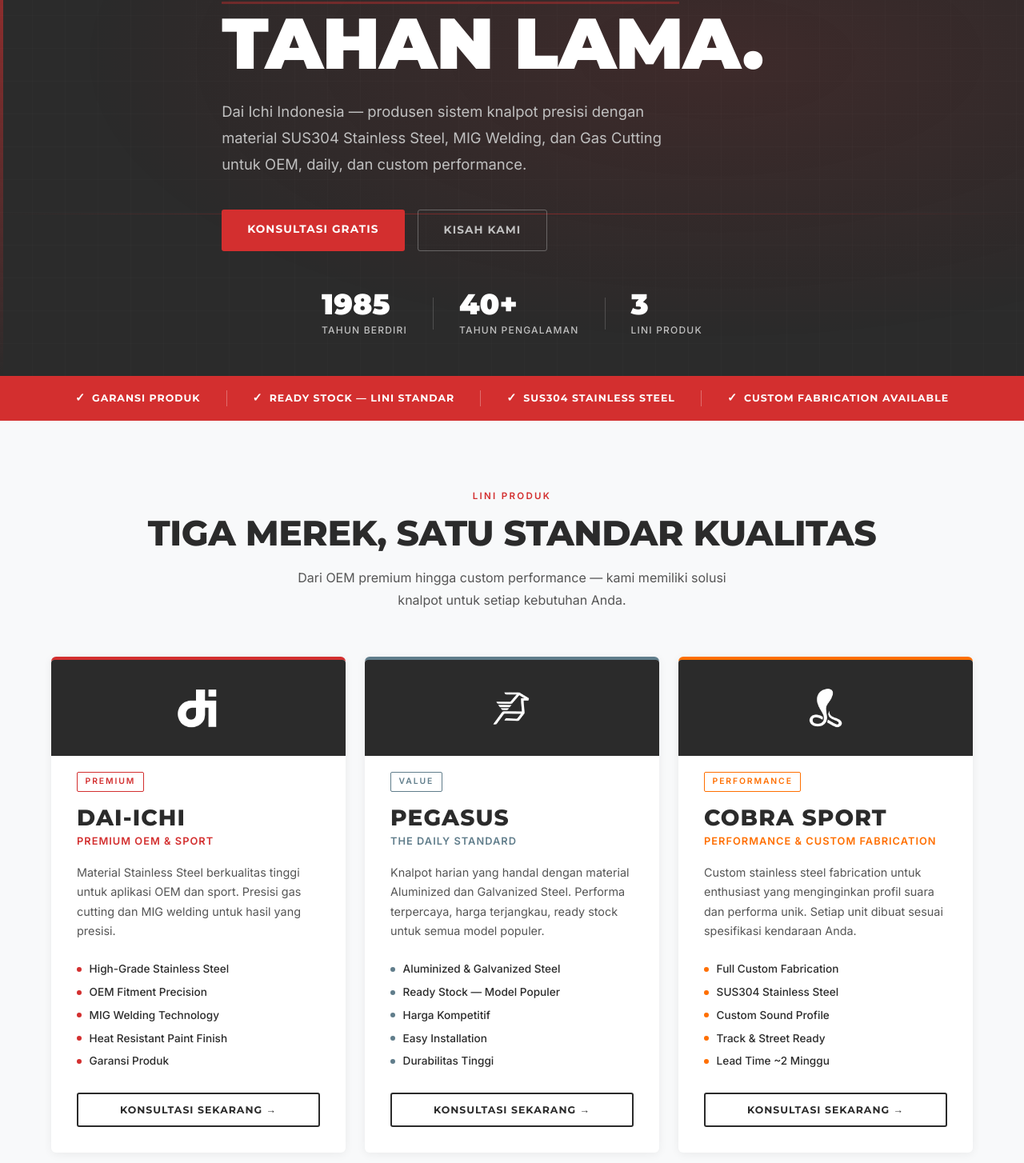
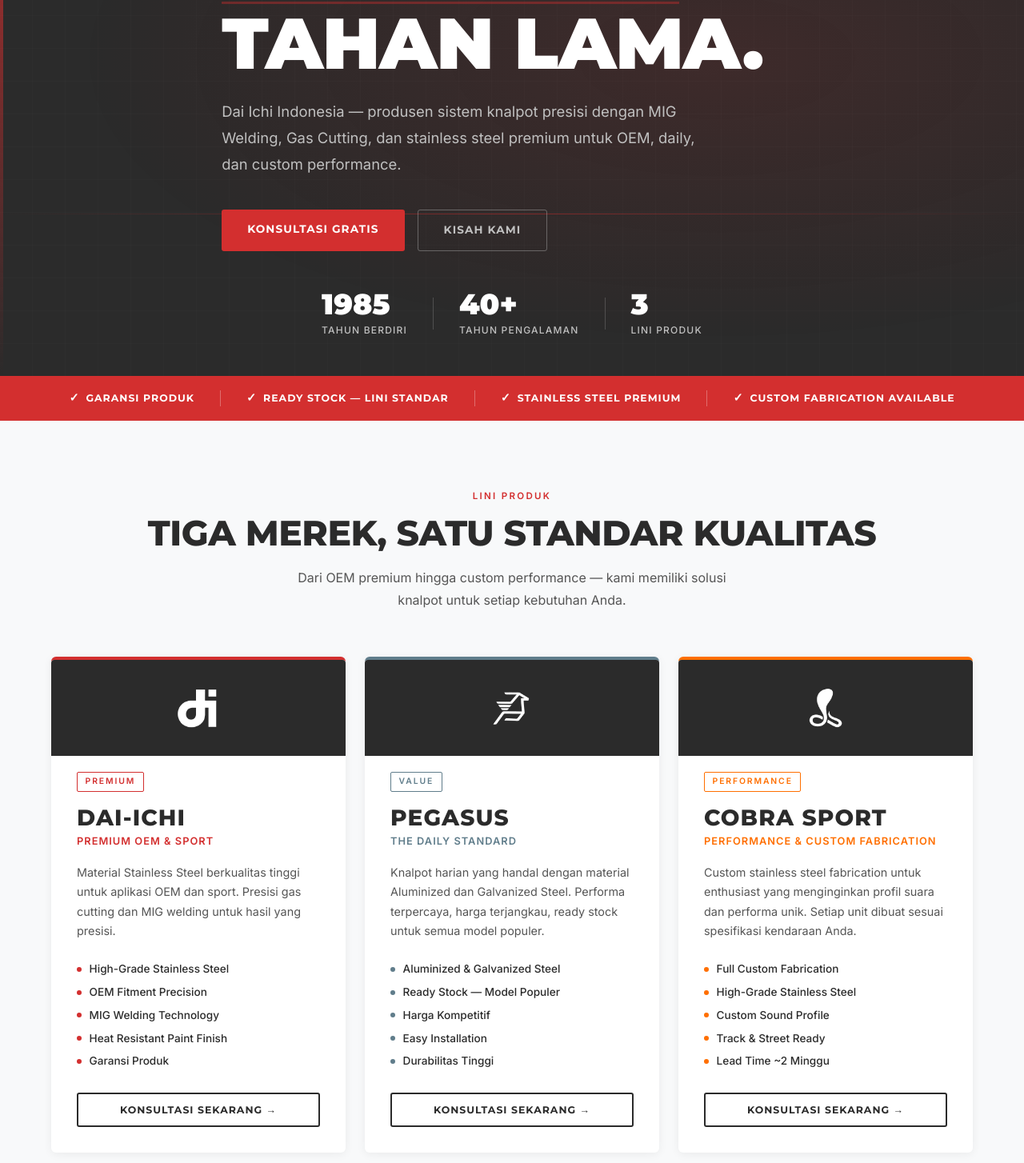
Before and after one commit to jonathango98/dai-ichi-website, a React (Vite) app: page / in a window 1280 px wide. Shown: the part 396-1850 px from the top of the page at 80% size. Built offline with nearby package versions, Linux system fonts and the light colour scheme.

Commit message:
remove serial

```diff
--- a/index.html
+++ b/index.html
@@ -9,8 +9,8 @@
 
     <!-- Primary Meta -->
     <title>Dai Ichi Indonesia — Knalpot OEM, Custom & Performance Exhaust</title>
-    <meta name="description" content="Dai Ichi Indonesia — manufacturer of OEM, custom, and performance exhaust systems since 1985. SUS304 stainless steel. Shop online via Pegasus Knalpot." />
-    <meta name="keywords" content="knalpot, exhaust, OEM, SUS304, stainless steel, custom exhaust, Dai Ichi, Pegasus Knalpot, Cobra Sport, Indonesia, Sidoarjo" />
+    <meta name="description" content="Dai Ichi Indonesia — manufacturer of OEM, custom, and performance exhaust systems since 1985. Premium stainless steel. Shop online via Pegasus Knalpot." />
+    <meta name="keywords" content="knalpot, exhaust, OEM, stainless steel, custom exhaust, Dai Ichi, Pegasus Knalpot, Cobra Sport, Indonesia, Sidoarjo" />
 
     <!-- Open Graph -->
     <meta property="og:type" content="website" />
--- a/src/i18n/translations.js
+++ b/src/i18n/translations.js
@@ -10,7 +10,7 @@
       navTitle: 'Navigasi',
       brandsTitle: 'Merek Kami',
       brands: [
-        'Dai-ichi — Premium OEM & SUS304',
+        'Dai-ichi — Premium OEM & Sport',
         'Pegasus — Daily OEM Premium Standard',
         'Cobra Sport — Performance Custom',
       ],
@@ -20,13 +20,13 @@
     },
     home: {
       metaTitle: 'Dai Ichi Indonesia — OEM, Custom & Performance Exhaust',
-      metaDescription: 'Dai Ichi Indonesia — produsen sistem knalpot sejak 1985. 3 merek, SUS304 stainless steel, pengiriman ke seluruh Indonesia.',
+      metaDescription: 'Dai Ichi Indonesia — produsen sistem knalpot sejak 1985. 3 merek, stainless steel premium, pengiriman ke seluruh Indonesia.',
       heroBadge: 'Sejak 1985 · Sidoarjo, Indonesia',
       heroTitle1: 'DIBUAT UNTUK',
       heroTitle2: 'PERFORMA.',
       heroTitle3: 'TAHAN LAMA.',
       heroSubtitle:
-        'Dai Ichi Indonesia — produsen sistem knalpot presisi dengan material SUS304 Stainless Steel, MIG Welding, dan Gas Cutting untuk OEM, daily, dan custom performance.',
+        'Dai Ichi Indonesia — produsen sistem knalpot presisi dengan MIG Welding, Gas Cutting, dan stainless steel premium untuk OEM, daily, dan custom performance.',
       heroCta: 'Konsultasi Gratis',
       heroSecondary: 'Kisah Kami',
       statFounded: 'Tahun Berdiri',
@@ -35,7 +35,7 @@
       trust: [
         'Garansi Produk',
         'Ready Stock — Lini Standar',
-        'SUS304 Stainless Steel',
+        'Stainless Steel Premium',
         'Custom Fabrication Available',
       ],
       productsLabel: 'Lini Produk',
@@ -79,7 +79,7 @@
             'Custom stainless steel fabrication untuk enthusiast yang menginginkan profil suara dan performa unik. Setiap unit dibuat sesuai spesifikasi kendaraan Anda.',
           features: [
             'Full Custom Fabrication',
-            'SUS304 Stainless Steel',
+            'High-Grade Stainless Steel',
             'Custom Sound Profile',
             'Track & Street Ready',
             'Lead Time ~2 Minggu',
@@ -206,7 +206,7 @@
           year: 'Kini',
           title: 'Tiga Merek, Satu Komitmen',
           description:
-            'Dai Ichi Indonesia mengoperasikan tiga lini merek: Dai-ichi untuk segmen premium OEM dan SUS304, Pegasus untuk Daily OEM Premium Standard, dan Cobra Sport untuk custom performance fabrication. Warisan Yahya Goenadibrata terus hidup dalam setiap sambungan las.',
+            'Dai Ichi Indonesia mengoperasikan tiga lini merek: Dai-ichi untuk segmen premium OEM dan sport, Pegasus untuk Daily OEM Premium Standard, dan Cobra Sport untuk custom performance fabrication. Warisan Yahya Goenadibrata terus hidup dalam setiap sambungan las.',
           highlight: true,
         },
       ],
@@ -217,7 +217,6 @@
       values: [
         { num: '40+', title: 'Tahun Pengalaman', desc: 'Empat dekade lebih di industri knalpot Indonesia — pengetahuan yang tidak bisa dibeli.' },
         { num: '3', title: 'Lini Merek Khusus', desc: 'Setiap merek dirancang untuk segmen pasar yang berbeda, memastikan solusi yang tepat untuk setiap kebutuhan.' },
-        { num: 'SUS304', title: 'Material Premium', desc: 'High-grade stainless steel yang sama digunakan pada aplikasi industri dan otomotif global.' },
         { num: '✓', title: 'Garansi Produk', desc: 'Kepercayaan diri kami terhadap kualitas diwujudkan dalam garansi kualitas produksi untuk semua produk lini standar.' },
       ],
     },
@@ -272,7 +271,7 @@
       ],
       warranty: { title: 'Garansi Produk', desc: 'Untuk semua lini produk standar' },
       brandMinis: [
-        { name: 'DAI-ICHI', tag: 'Premium · SUS304 · OEM', color: '#D32F2F' },
+        { name: 'DAI-ICHI', tag: 'Premium · Stainless · OEM', color: '#D32F2F' },
         { name: 'PEGASUS', tag: 'Daily · Aluminized · Ready Stock', color: '#607D8B' },
         { name: 'COBRA SPORT', tag: 'Performance · Custom · 2 Minggu', color: '#FF6F00' },
       ],
@@ -290,7 +289,7 @@
       navTitle: 'Navigation',
       brandsTitle: 'Our Brands',
       brands: [
-        'Dai-ichi — Premium OEM & SUS304',
+        'Dai-ichi — Premium OEM & Sport',
         'Pegasus — Daily OEM Premium Standard',
         'Cobra Sport — Performance Custom',
       ],
@@ -300,13 +299,13 @@
     },
     home: {
       metaTitle: 'Dai Ichi Indonesia — OEM, Custom & Performance Exhaust',
-      metaDescription: 'Dai Ichi Indonesia — manufacturer of exhaust systems since 1985. 3 brands, SUS304 stainless steel, nationwide delivery.',
+      metaDescription: 'Dai Ichi Indonesia — manufacturer of exhaust systems since 1985. 3 brands, premium stainless steel, nationwide delivery.',
       heroBadge: 'Since 1985 · Sidoarjo, Indonesia',
       heroTitle1: 'CRAFTED FOR',
       heroTitle2: 'PERFORMANCE.',
       heroTitle3: 'BUILT TO LAST.',
       heroSubtitle:
-        'Dai Ichi Indonesia — precision exhaust system manufacturer using SUS304 Stainless Steel, MIG Welding, and Gas Cutting for OEM, daily, and custom performance applications.',
+        'Dai Ichi Indonesia — precision exhaust system manufacturer using MIG Welding, Gas Cutting, and premium stainless steel for OEM, daily, and custom performance applications.',
       heroCta: 'Free Consultation',
       heroSecondary: 'Our Story',
       statFounded: 'Year Founded',
@@ -315,7 +314,7 @@
       trust: [
         'Product Warranty',
         'Ready Stock — Standard Lines',
-        'SUS304 Stainless Steel',
+        'Premium Stainless Steel',
         'Custom Fabrication Available',
       ],
       productsLabel: 'Product Lines',
@@ -359,7 +358,7 @@
             'Custom stainless steel fabrication for enthusiasts seeking a unique sound profile and performance. Every unit built to your vehicle\'s exact specification.',
           features: [
             'Full Custom Fabrication',
-            'SUS304 Stainless Steel',
+            'High-Grade Stainless Steel',
             'Custom Sound Profile',
             'Track & Street Ready',
             'Lead Time ~2 Weeks',
@@ -486,7 +485,7 @@
           year: 'Today',
           title: 'Three Brands, One Commitment',
           description:
-            'Dai Ichi Indonesia operates three brand lines: Dai-ichi for the premium OEM and SUS304 segment, Pegasus for the Daily OEM Premium Standard, and Cobra Sport for custom performance fabrication. Yahya Goenadibrata\'s legacy lives on in every weld.',
+            'Dai Ichi Indonesia operates three brand lines: Dai-ichi for the premium OEM and sport segment, Pegasus for the Daily OEM Premium Standard, and Cobra Sport for custom performance fabrication. Yahya Goenadibrata\'s legacy lives on in every weld.',
           highlight: true,
         },
       ],
@@ -497,7 +496,6 @@
       values: [
         { num: '40+', title: 'Years of Experience', desc: 'Over four decades in the Indonesian exhaust industry — knowledge that cannot be bought.' },
         { num: '3', title: 'Specialised Brand Lines', desc: 'Each brand is designed for a distinct market segment, ensuring the right solution for every need.' },
-        { num: 'SUS304', title: 'Premium Material', desc: 'The same high-grade stainless steel used in global industrial and automotive applications.' },
         { num: '✓', title: 'Product Warranty', desc: 'Our confidence in quality is backed by a product warranty on all standard product lines.' },
       ],
     },
@@ -552,7 +550,7 @@
       ],
       warranty: { title: 'Product Warranty', desc: 'On all standard product lines' },
       brandMinis: [
-        { name: 'DAI-ICHI', tag: 'Premium · SUS304 · OEM', color: '#D32F2F' },
+        { name: 'DAI-ICHI', tag: 'Premium · Stainless · OEM', color: '#D32F2F' },
         { name: 'PEGASUS', tag: 'Daily · Aluminized · Ready Stock', color: '#607D8B' },
         { name: 'COBRA SPORT', tag: 'Performance · Custom · 2 Weeks', color: '#FF6F00' },
       ],
```
